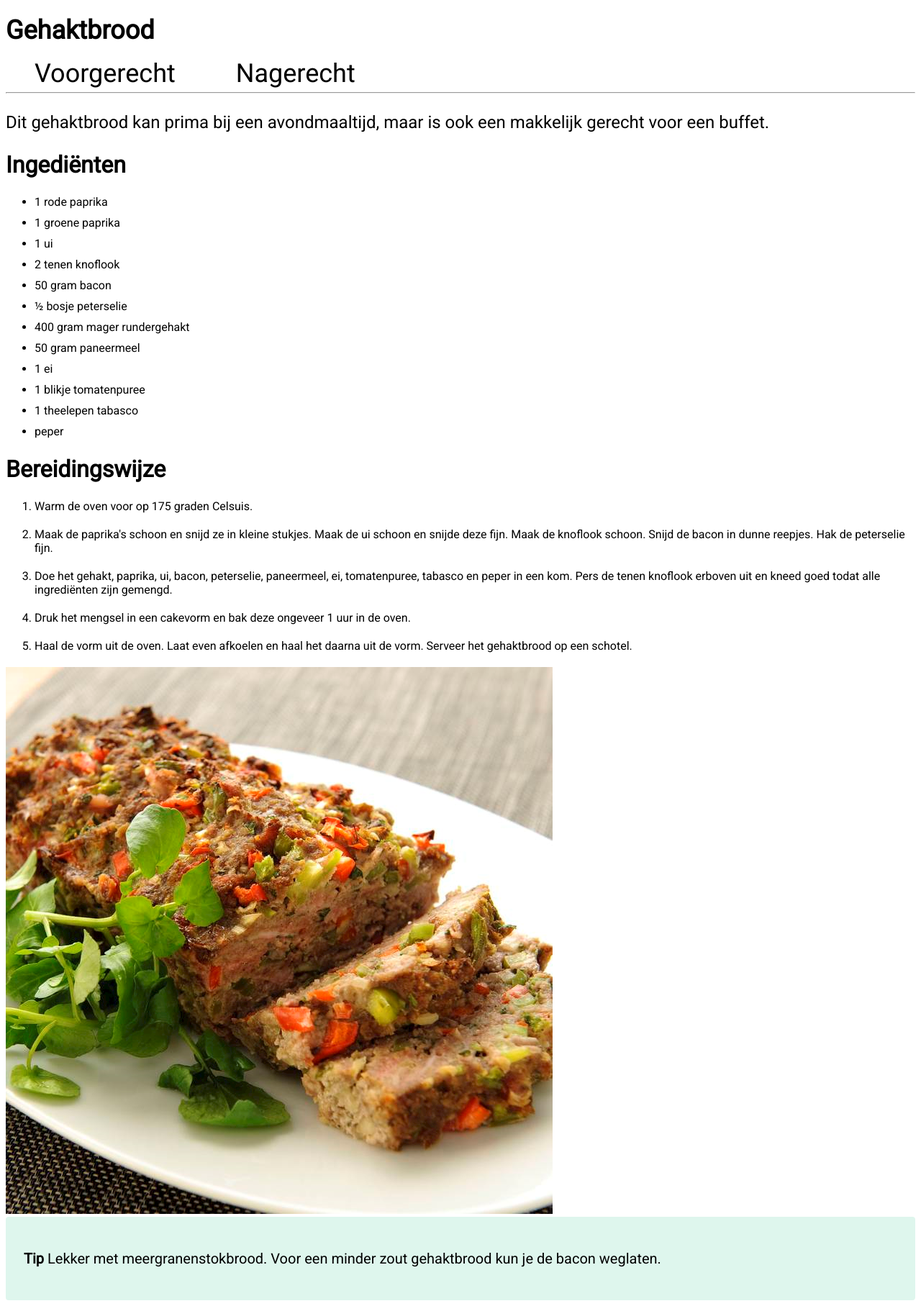
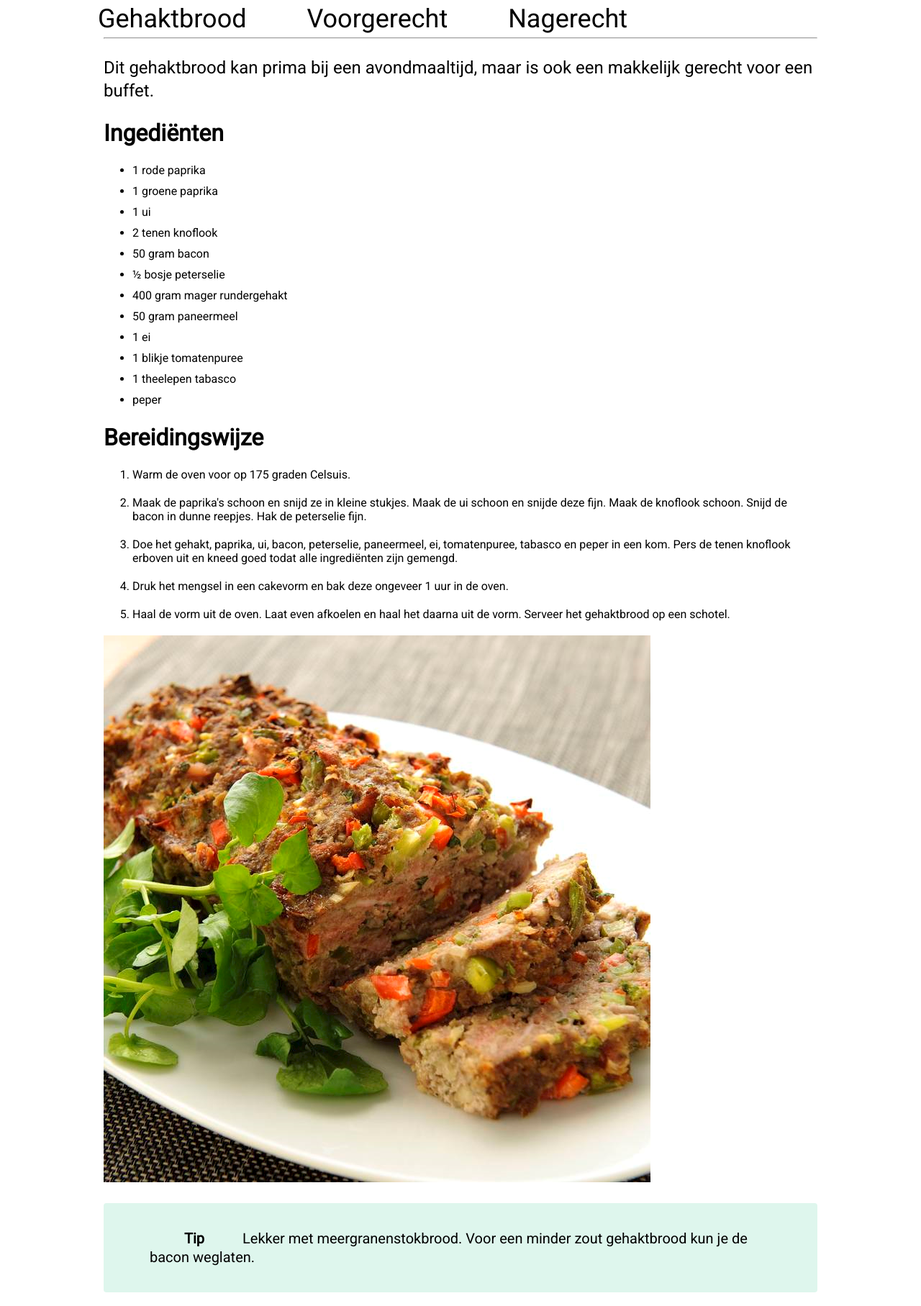
Before and after one commit to Matsverheyen/Gehaktbrood, a plain HTML site: page index.html in a window 1280 px wide. Shown: the whole page at 72% size. Drawn offline with Linux system fonts and the light colour scheme.

Commit message:
Changed h1 to a and adding padding to the page:

```diff
--- a/index.html
+++ b/index.html
@@ -12,7 +12,7 @@
 
 <body>
   <div id="centered">
-    <h1 id="header">Gehaktbrood</h1>
+    <a id="header">Gehaktbrood</a>
     <a href="voorgerecht.html">Voorgerecht</a>
     <a href="nagerecht.html">Nagerecht</a>
     <hr>
--- a/style.css
+++ b/style.css
@@ -1,5 +1,7 @@
 * {
   font-family: 'Roboto', sans-serif;
+  margin-left: 3rem;
+  margin-right: 3rem;
 }
 
 #centered {
@@ -23,9 +25,10 @@ a {
 }
 
 #tipbox {
+  margin-top: 25px;
   background-color: #def6ed;
   border-radius: 4px;
-  padding: 25px;
+  padding: 1rem;
 }
 
 ul > li {
```
Also changed, not shown: nagerecht.html (+1 -1 lines), voorgerecht.html (+1 -1 lines).
